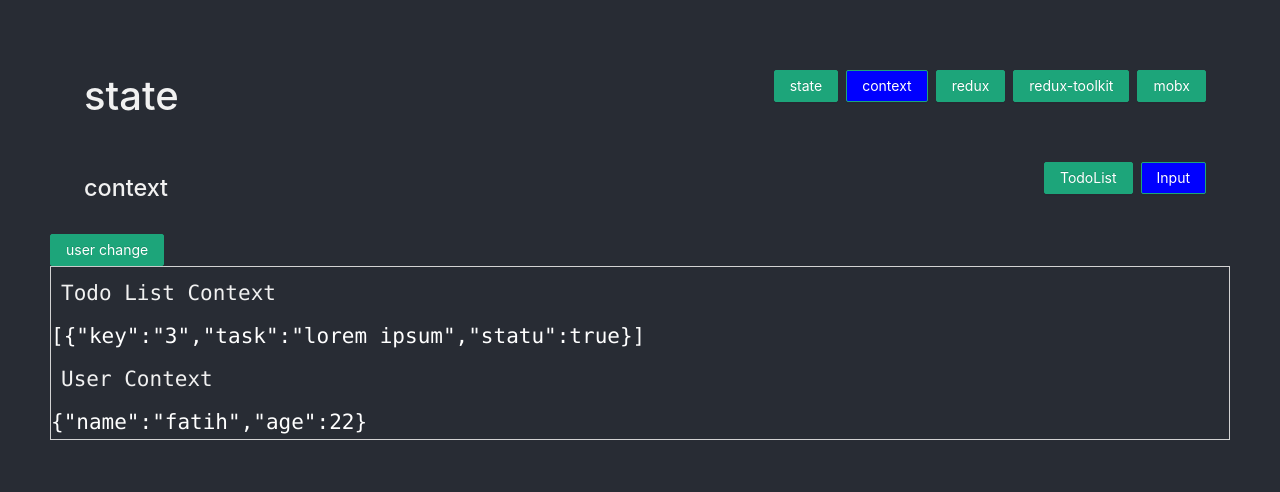
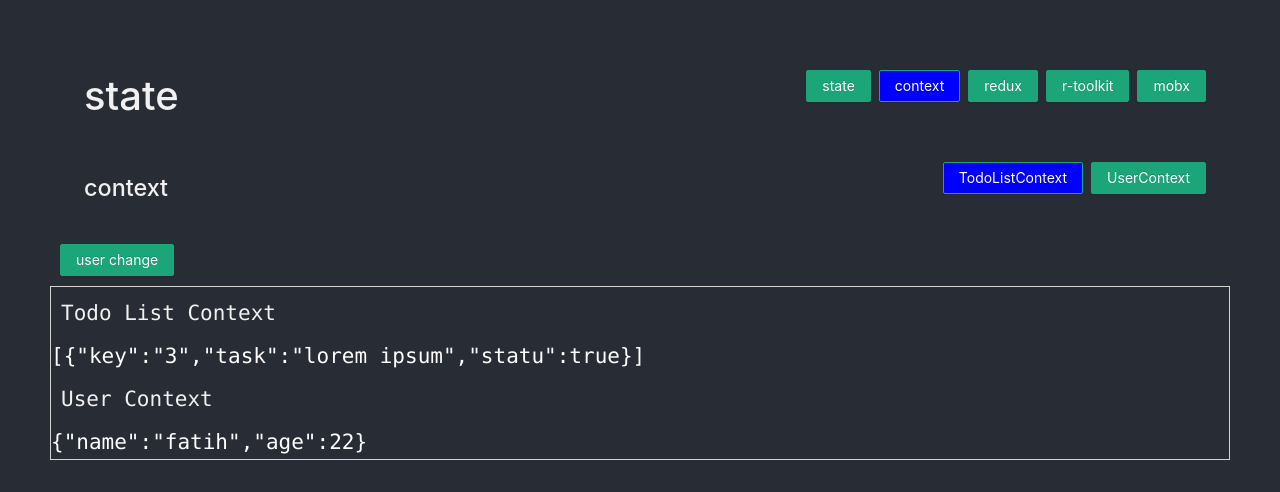
Before and after one commit to fatihemree/sample-redux, a React (Create React App) app: page /context in a window 1280 px wide. Shown: the top 492 px of the page. Built offline with nearby package versions, Linux system fonts and the light colour scheme.

Commit message:
context added

```diff
--- a/src/App.js
+++ b/src/App.js
@@ -7,7 +7,7 @@ import SampleContext from "./sample-context/SampleContext";
 import SampleState from "./sample-state/SampleState";
 
 function App() {
-  const titleArray = useMemo(() => ['state', 'context', 'redux', 'redux-toolkit', 'mobx'], []);
+  const titleArray = useMemo(() => ['state', 'context', 'redux', 'r-toolkit', 'mobx'], []);
   const [pageIndex, setPageIndex] = useState(0);
   const [title, setTitle] = useState(titleArray[0]);
   useEffect(() => {
--- a/src/sample-context/SampleContext.js
+++ b/src/sample-context/SampleContext.js
@@ -1,9 +1,7 @@
-import { Button, PageHeader, Row } from 'antd'
-import React, { useCallback, useContext, useMemo } from 'react'
+import { Button, PageHeader, Row, Space } from 'antd'
+import React, { useCallback, useContext, useMemo, useState } from 'react'
 // import { connect } from 'react-redux'
 import { Route, Routes, useNavigate } from 'react-router-dom'
-import CustomInput from '../component/CustomInput';
-import CustomTable from '../component/CustomTable';
 import { TodoContext } from './ProviderContext';
 export default function SampleContext() {
   const navigate = useNavigate();
@@ -25,16 +23,16 @@ export default function SampleContext() {
       <PageHeader
         title={<h3>context</h3>}
         extra={[
-          <Button type="primary" style={window.location.pathname.includes('todo') ? { background: 'blue' } : {}} onClick={() => navigate('todo')}>TodoList</Button>,
-          <Button type="primary" style={!window.location.pathname.includes('todo') ? { background: 'blue' } : {}} onClick={() => navigate('')}>Input</Button>
+          <Button type="primary" style={!window.location.pathname.includes('todo') ? { background: 'blue' } : {}} onClick={() => navigate('')}>TodoListContext</Button>,
+          <Button type="primary" style={window.location.pathname.includes('todo') ? { background: 'blue' } : {}} onClick={() => navigate('todo')}>UserContext</Button>
         ]} />
-      <Row>
+      <Row style={{padding:'10px'}}>
         <Button type='primary' onClick={ handleChangeUser}>user change</Button>
       </Row>
       <Routes >
-        <Route caseSensitive path="/" element={<InputArea />}>
+        <Route caseSensitive path="/" element={<TodoListArea />}>
         </Route>
-        <Route caseSensitive path="/todo" element={<CustomTable></CustomTable>}>
+        <Route caseSensitive path="/todo" element={<UserArea></UserArea>}>
         </Route>
       </Routes>
     </>
@@ -43,8 +41,8 @@ export default function SampleContext() {
 
 
 
-const InputArea = () => {
-  const { todoList,user } = useContext(TodoContext);
+const TodoListArea = () => {
+  const { todoList, user } = useContext(TodoContext);
 
   return useMemo(() => {
     console.log('inputArea');
@@ -56,6 +54,26 @@ const InputArea = () => {
       {JSON.stringify(user, '\r')}
     </code>
   </div>)}, [todoList, user]);
+}
 
-  // return renderComp;
+const UserArea = () => {
+  const { user } = useContext(TodoContext);
+const [compUser, setCompUser] = useState({
+  name:'fatih emre',
+  age:22
+})
+  return useMemo(() => {
+    console.log('inputArea');
+    return (
+    <div style={{ border: '1px solid lightGrey' }}>
+    <div style={{padding:'10px'}}>
+    <Button type='primary' onClick={()=>setCompUser(prev=>({...prev,name:'Hasan'}))}>Comp User Change</Button>
+    </div>
+    <code>
+      <p>User Context</p>
+      {JSON.stringify(user, '\r')}
+      <p>Comp User State</p>
+      {JSON.stringify(compUser, '\r')}
+    </code>
+  </div>)}, [compUser, user]);
 }
```
